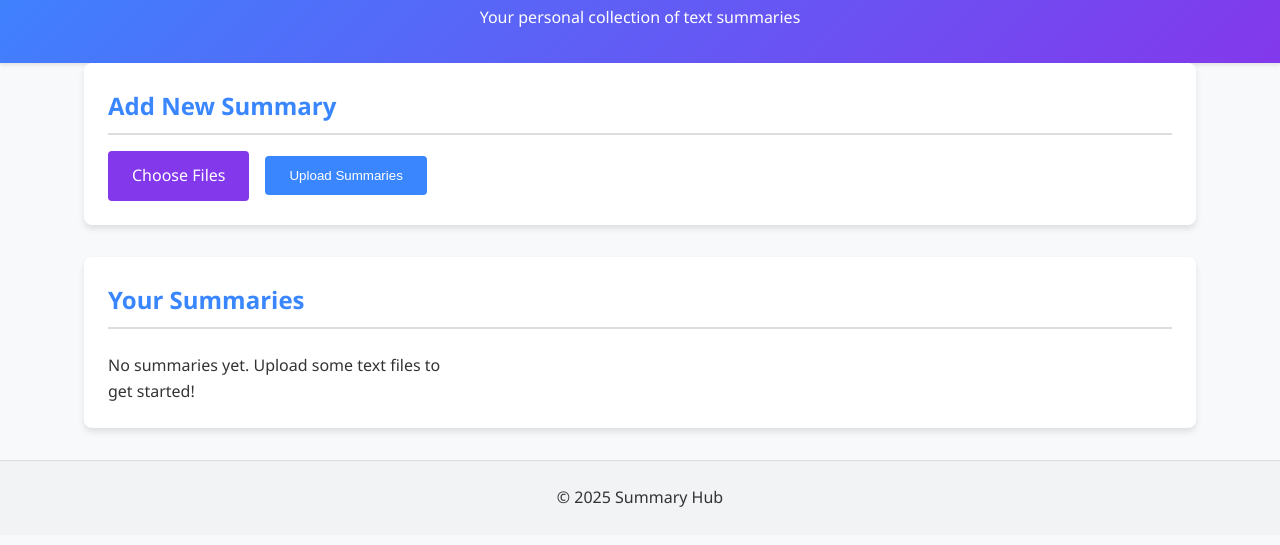
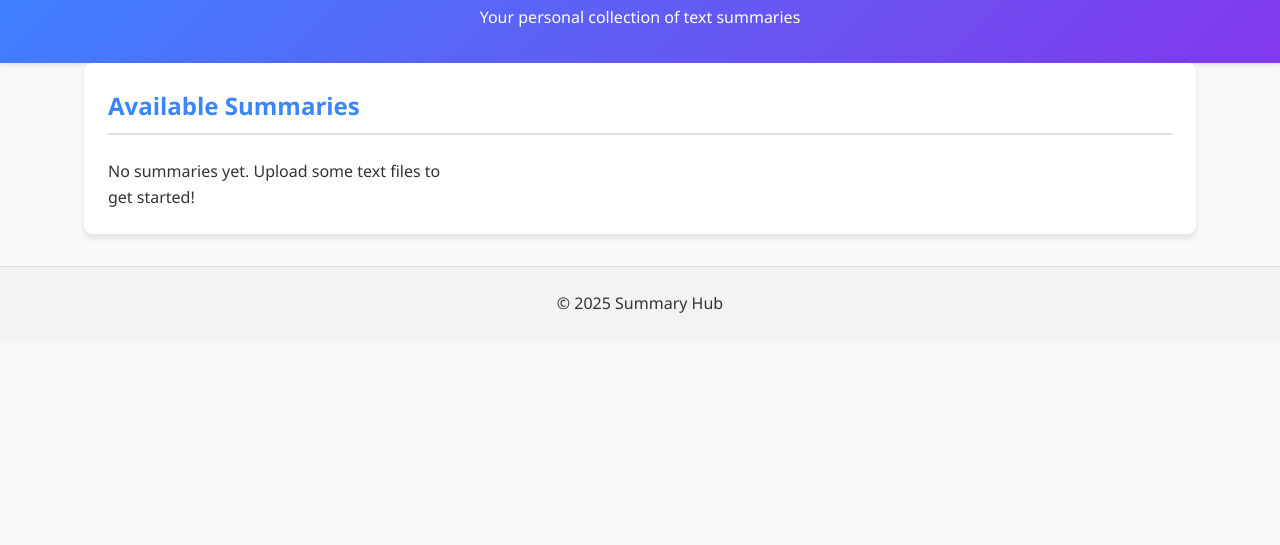
Before and after one commit to killuaxxx15/Summary-Hub, a plain HTML site: page index.html in a window 1280 px wide. Shown: the part 99-644 px from the top of the page. Drawn offline with Linux system fonts and the light colour scheme.

Commit message:
Update index.html

```diff
--- a/index.html
+++ b/index.html
@@ -15,18 +15,13 @@
     </header>
 
     <main class="container">
-        <section class="upload-section">
-            <h2>Add New Summary</h2>
-            <div class="upload-container">
-                <input type="file" id="file-input" accept=".txt" multiple>
-                <label for="file-input" class="upload-btn">Choose Files</label>
-                <button id="upload-btn" class="action-btn">Upload Summaries</button>
-            </div>
-        </section>
-
         <section class="summaries-section">
-            <h2>Your Summaries</h2>
+            <h2>Available Summaries</h2>
             <div id="summaries-container" class="summaries-grid">
+                <!-- Loading indicator -->
+                <div id="loading" class="loading-indicator">
+                    <p>Loading summaries...</p>
+                </div>
                 <!-- Summaries will be added here dynamically -->
             </div>
         </section>
```
